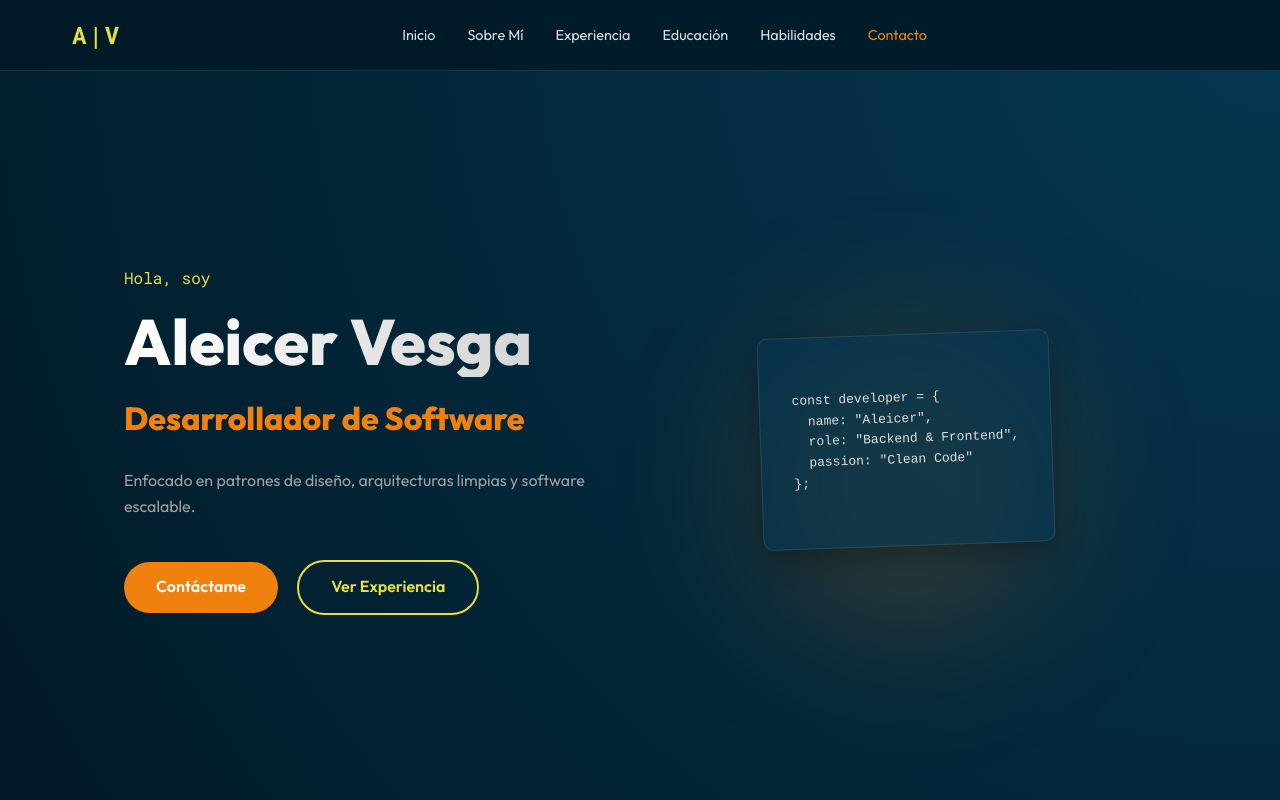
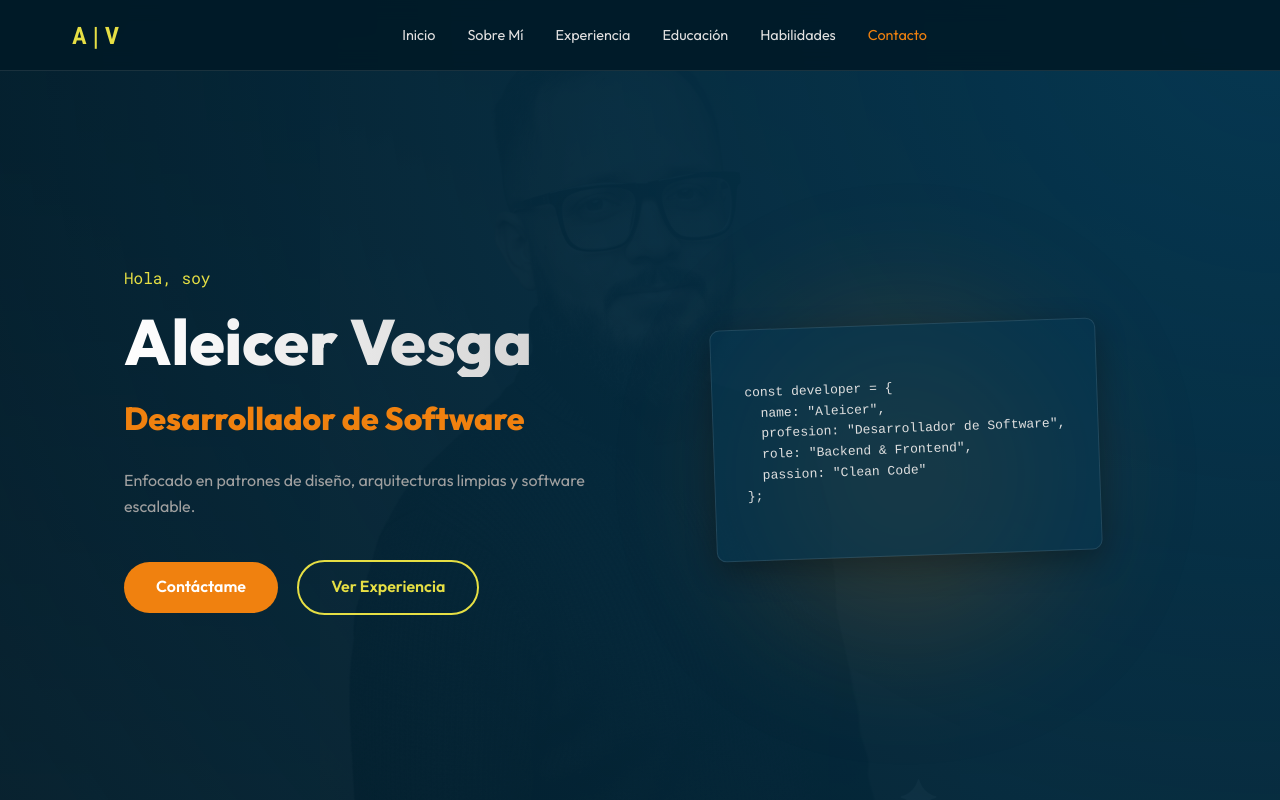
Before and after one commit to aleicer/aleicer-vesga-dev, a plain HTML site: page index.html in a window 1280 px wide. Shown: the top 800 px of the page. Drawn offline with Linux system fonts and the light colour scheme.

Commit message:
feat: Add developer profession to HTML and adjust CSS color opacities.

```diff
--- a/index.html
+++ b/index.html
@@ -57,6 +57,7 @@
                         <pre><code>
 const developer = {
   name: "Aleicer",
+  profesion: "Desarrollador de Software",
   role: "Backend & Frontend",
   passion: "Clean Code"
 };
--- a/style.css
+++ b/style.css
@@ -1,6 +1,6 @@
 :root {
     /* Color Palette */
-    --color-navy: #011A27;
+    --color-navy: #011a27c5;
     --color-blueberry: #063852;
     --color-tangerine: #F0810F;
     --color-daffodil: #E6DF44;
@@ -56,7 +56,7 @@ body::before {
     left: 0;
     width: 100%;
     height: 100%;
-    background: linear-gradient(rgba(1, 26, 39, 0.95), rgba(6, 56, 82, 0.95)), url('./assets/images/aleicer_img_1.png');
+    background: linear-gradient(rgba(1, 26, 39, 0.822), rgba(6, 55, 82, 0.527)), url('./assets/images/aleicer_img_1.png');
     background-size: cover, 50%;
     background-repeat: no-repeat;
     background-position: center;
```
